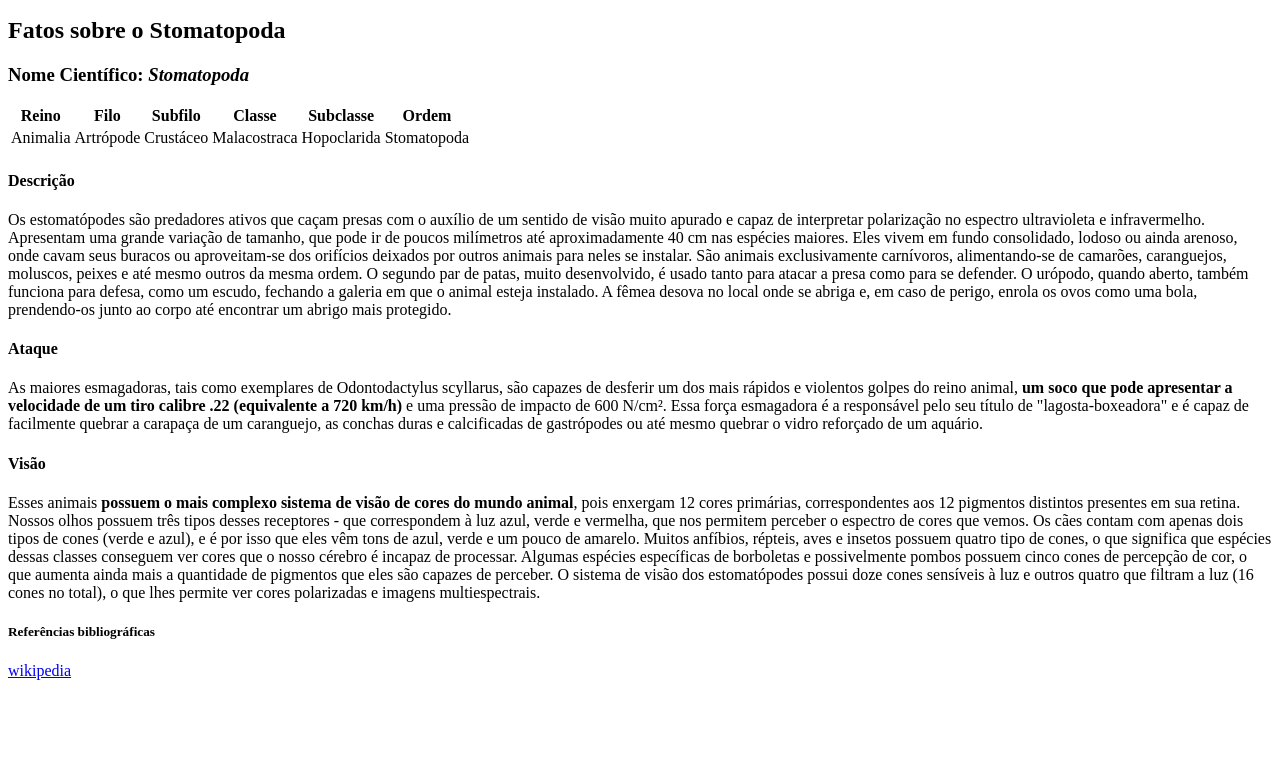
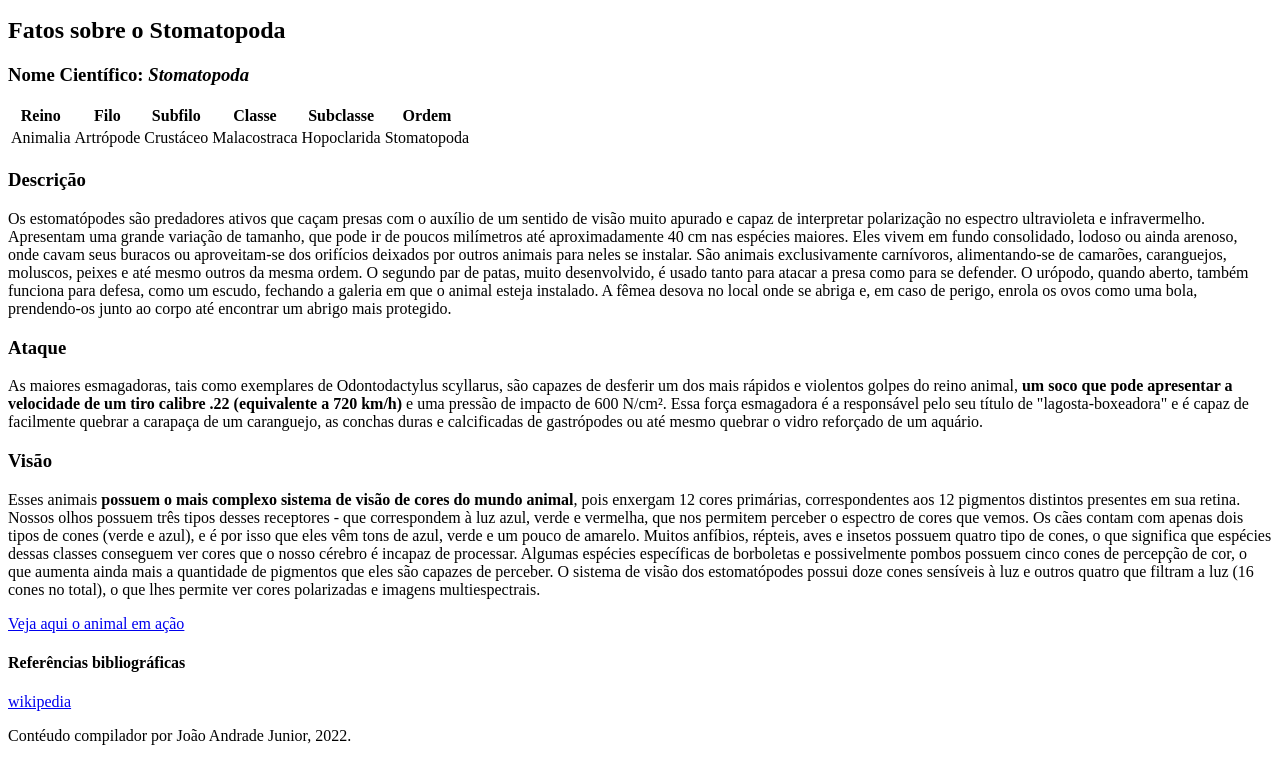
Before and after one commit to joaoAndradeJr/fundamentals-exercises, a plain HTML site: page BL-3/3.4/index.html in a window 1280 px wide. Shown: the part 119-880 px from the top of the page. Before the commit the page ends 807 px from the top, so only its background shows below. Drawn offline with Linux system fonts and the light colour scheme.

Commit message:
add: video

```diff
--- a/BL-3/3.4/index.html
+++ b/BL-3/3.4/index.html
@@ -40,19 +40,19 @@
         </table>
       </section>
       <section>
-        <h4>Descrição</h4>
+        <h3>Descrição</h3>
         <p>
           Os estomatópodes são predadores ativos que caçam presas com o auxílio de um sentido de visão muito apurado e capaz de interpretar polarização no espectro ultravioleta e infravermelho. Apresentam uma grande variação de tamanho, que pode ir de poucos milímetros até aproximadamente 40 cm nas espécies maiores. Eles vivem em fundo consolidado, lodoso ou ainda arenoso, onde cavam seus buracos ou aproveitam-se dos orifícios deixados por outros animais para neles se instalar. São animais exclusivamente carnívoros, alimentando-se de camarões, caranguejos, moluscos, peixes e até mesmo outros da mesma ordem. O segundo par de patas, muito desenvolvido, é usado tanto para atacar a presa como para se defender. O urópodo, quando aberto, também funciona para defesa, como um escudo, fechando a galeria em que o animal esteja instalado. A fêmea desova no local onde se abriga e, em caso de perigo, enrola os ovos como uma bola, prendendo-os junto ao corpo até encontrar um abrigo mais protegido.
         </p>
       </section>
       <section>
-        <h4>Ataque</h4>
+        <h3>Ataque</h3>
         <p>
           As maiores esmagadoras, tais como exemplares de Odontodactylus scyllarus, são capazes de desferir um dos mais rápidos e violentos golpes do reino animal, <strong>um soco que pode apresentar a velocidade de um tiro calibre .22 (equivalente a 720 km/h)</strong> e uma pressão de impacto de 600 N/cm². Essa força esmagadora é a responsável pelo seu título de "lagosta-boxeadora" e é capaz de facilmente quebrar a carapaça de um caranguejo, as conchas duras e calcificadas de gastrópodes ou até mesmo quebrar o vidro reforçado de um aquário.
         </p>
       </section>
       <section>
-        <h4>Visão</h4>
+        <h3>Visão</h3>
         <p>
           Esses animais <strong>possuem o mais complexo sistema de visão de cores do mundo animal</strong>, pois enxergam 12 cores primárias, correspondentes aos 12 pigmentos distintos presentes em sua retina.
 
@@ -60,9 +60,15 @@
         </p>
       </section>
       <section>
-        <h5>Referências bibliográficas</h5>
+        <a href="https://www.youtube.com/watch?v=E0Li1k5hGBE" target="_blanck">Veja aqui o animal em ação</a>
+      </section>
+      <section>
+        <h4>Referências bibliográficas</h4>
         <a href="https://pt.wikipedia.org/wiki/Stomatopoda" target="_blanck">wikipedia</a>
       </section>
     </article>
+    <footer>
+      <p>Contéudo compilador por João Andrade Junior, 2022.</p>
+    </footer>
   </body>
 </html>
```
